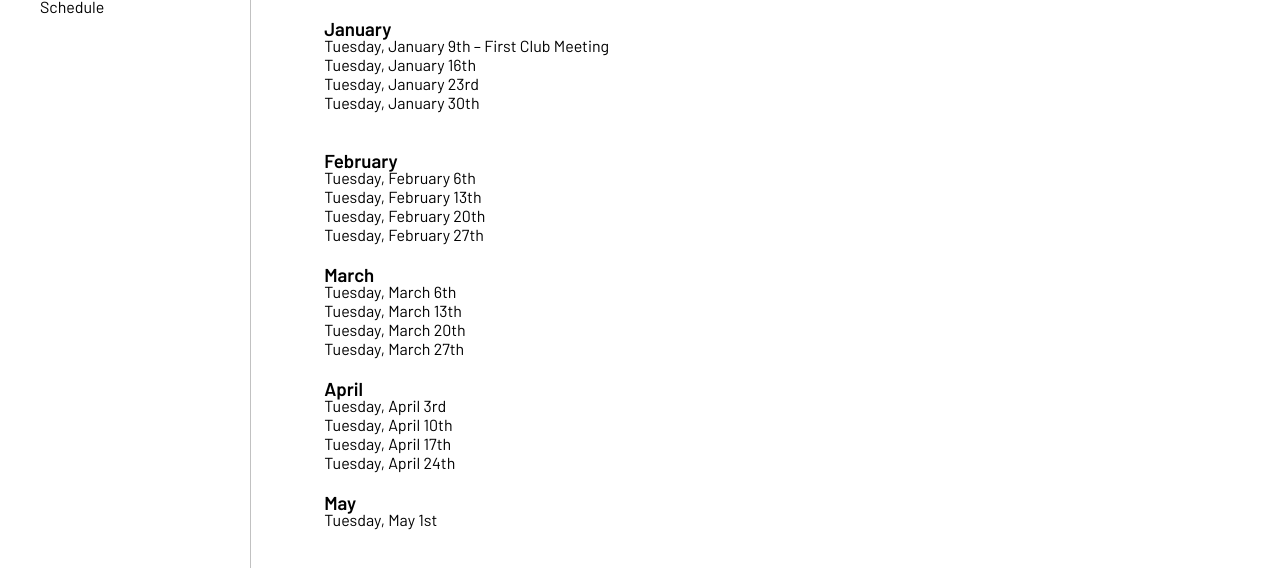
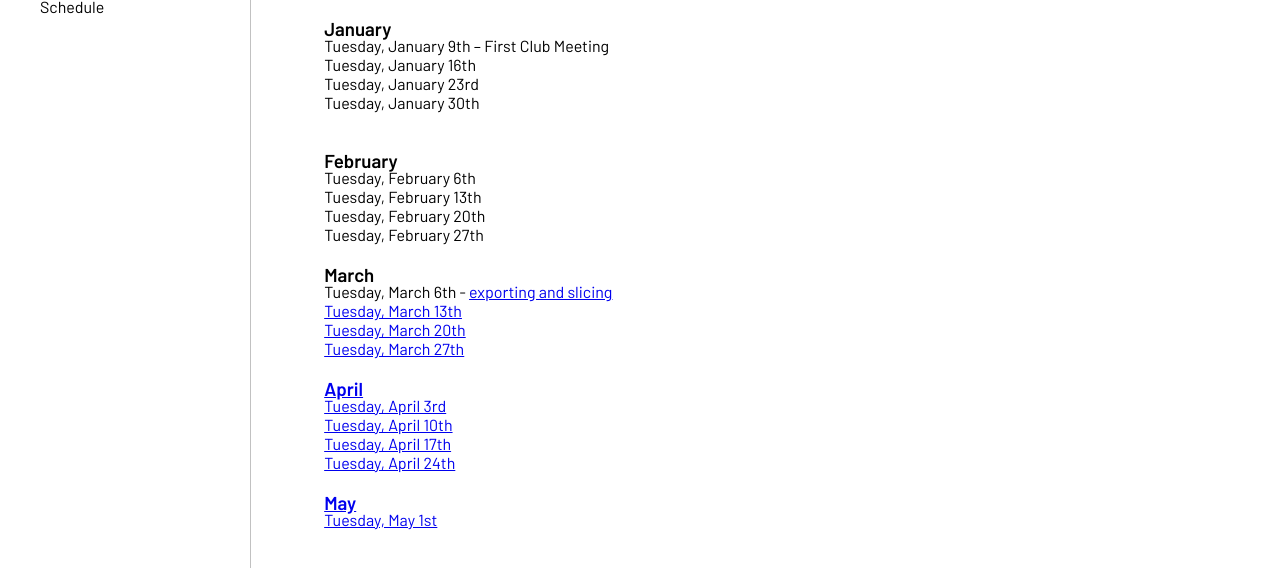
Before and after one commit to kaseymccormick/maker_club, a plain HTML site: page index.html in a window 1280 px wide. Shown: the part 112-680 px from the top of the page. Drawn offline with Linux system fonts and the light colour scheme.

Commit message:
linking up

```diff
--- a/index.html
+++ b/index.html
@@ -38,7 +38,7 @@
           </ul>
           <ul class="no-list-style">
             <h3>March</h3>
-            <li>Tuesday, March 6th  </li>
+            <li>Tuesday, March 6th  - <a href="/kasey/exporting-and-slicing.html"> exporting and slicing</li>
                <li>Tuesday, March 13th  </li>
                   <li>Tuesday, March 20th  </li>
                      <li>Tuesday, March 27th  </li>
```
